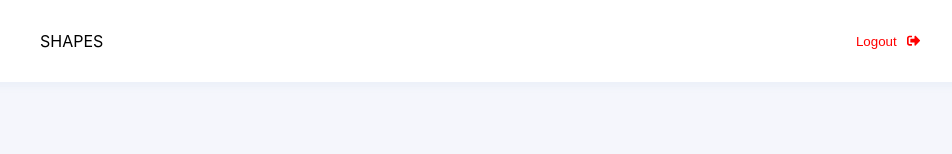
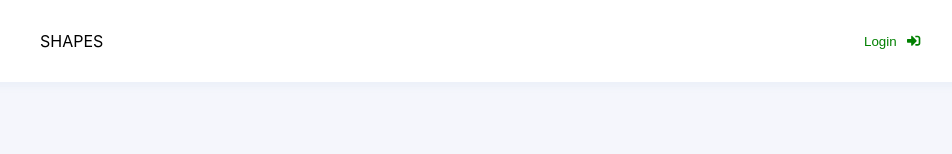
Before and after one commit to wizzywit/grid, a React (Create React App) app: page / in a window 1280 px wide. Shown: the top 154 px of the page, without its empty margins (160-1112 px from the left). Built offline with nearby package versions, Linux system fonts and the light colour scheme.

Commit message:
Feat: hardcorded authentication

```diff
--- a/src/Header/Header.style.tsx
+++ b/src/Header/Header.style.tsx
@@ -1,5 +1,7 @@
 import styled from "styled-components";
-
+interface ButtonProps {
+  color?: string;
+}
 export const Styles = {
   HeaderContainer: styled.div`
     display: flex;
@@ -15,11 +17,11 @@ export const Styles = {
       padding: 15px 25px 15px 25px;
     }
   `,
-  AuthContainer: styled.button`
+  AuthContainer: styled.button<ButtonProps>`
     display: flex;
     align-items: center;
     gap: 10px;
-    color: red;
+    color: ${({ color }) => (color ? color : "red")};
     border: 0;
     padding: 0;
     cursor: pointer;
--- a/src/Header/Header.tsx
+++ b/src/Header/Header.tsx
@@ -1,16 +1,27 @@
-import React from "react";
+import React, { useContext } from "react";
 import { Styles } from "./Header.style";
 import { FontAwesomeIcon } from "@fortawesome/react-fontawesome";
-import { faSignOutAlt } from "@fortawesome/free-solid-svg-icons";
+import { faSignOutAlt, faSignInAlt } from "@fortawesome/free-solid-svg-icons";
+import AuthContext from "../context/AuthContext";
 
 const Header = () => {
+  const { login, getCurrentUser, logout } = useContext(AuthContext);
+  const user = getCurrentUser ? getCurrentUser() : null;
+
   return (
     <Styles.HeaderContainer>
       <p>SHAPES</p>
-      <Styles.AuthContainer>
-        <p>Logout</p>
-        <FontAwesomeIcon icon={faSignOutAlt} />
-      </Styles.AuthContainer>
+      {user ? (
+        <Styles.AuthContainer color={"red"} onClick={logout}>
+          <p>Logout</p>
+          <FontAwesomeIcon icon={faSignOutAlt} />
+        </Styles.AuthContainer>
+      ) : (
+        <Styles.AuthContainer color={"green"} onClick={login}>
+          <p>Login</p>
+          <FontAwesomeIcon icon={faSignInAlt} />
+        </Styles.AuthContainer>
+      )}
     </Styles.HeaderContainer>
   );
 };
--- a/src/context/AuthProvider.tsx
+++ b/src/context/AuthProvider.tsx
@@ -8,7 +8,12 @@ const AuthProvider: FC<Props> = ({ children }) => {
   const login = async () => {
     try {
       const response = await attemptLogin;
-      return response;
+      console.log(response);
+      const user = {
+        username: "user",
+      };
+      localStorage.setItem("loggedUser", JSON.stringify(user));
+      window.location.reload();
     } catch (error) {
       console.log(error);
       throw new Error(error);
@@ -21,7 +26,7 @@ const AuthProvider: FC<Props> = ({ children }) => {
     });
   });
   const logout = () => {
-    localStorage.removeItem("user");
+    localStorage.removeItem("loggedUser");
     window.location.reload();
   };
 
@@ -30,7 +35,7 @@ const AuthProvider: FC<Props> = ({ children }) => {
   }
 
   const getCurrentUser = (): IUser | null => {
-    var userStr = localStorage.getItem("user");
+    var userStr = localStorage.getItem("loggedUser");
     if (userStr) {
       return JSON.parse(userStr || "");
     } else {
```
